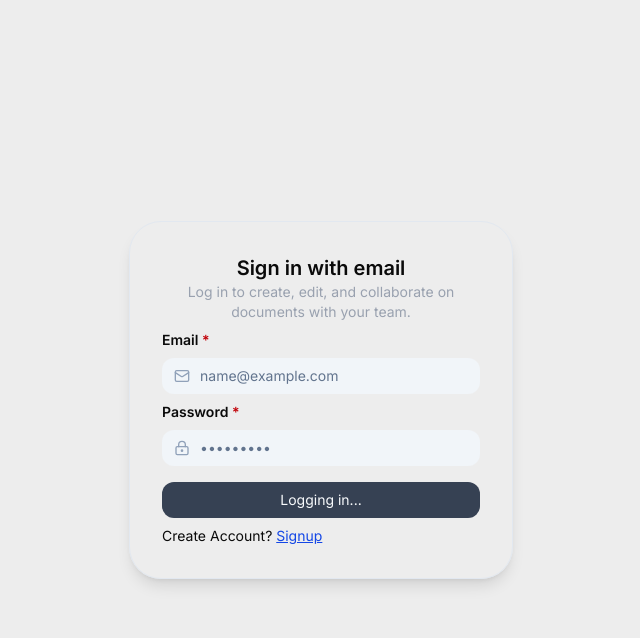
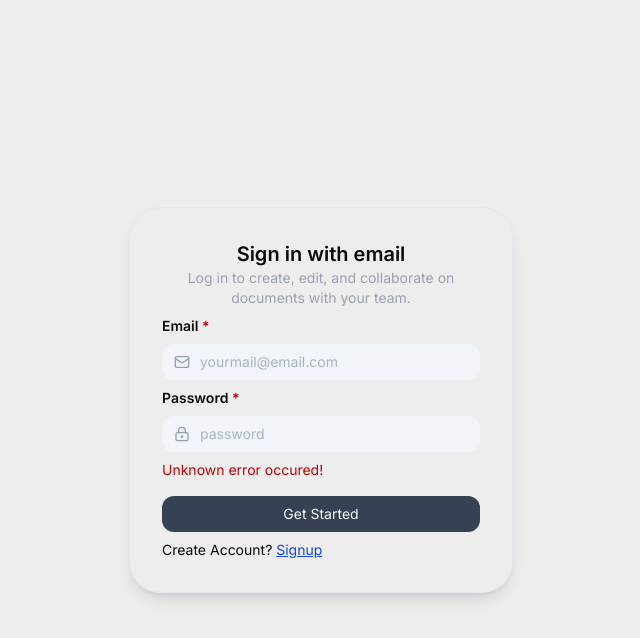
Before and after one commit to lalit6393/web-docs, a Next.js app: page /login in a window 1280 px wide. Both pictures are taken after typing "name@example.com", "Sample123" into the empty fields and a click on the button "Get Started". Shown: the top 638 px of the page, without its empty margins (319-959 px from the left). Built offline with nearby package versions, Linux system fonts and the light colour scheme; no server answers.

Commit message:
fixed/login

```diff
--- a/package.json
+++ b/package.json
@@ -14,12 +14,14 @@
     "@tinymce/tinymce-react": "^6.2.1",
     "framer-motion": "^12.23.12",
     "fs-extra": "^11.3.0",
+    "jose": "^6.0.12",
     "lucide-react": "^0.536.0",
     "next": "15.3.4",
     "react": "^19.0.0",
     "react-dom": "^19.0.0",
     "react-icons": "^5.5.0",
-    "tinymce": "^7.9.1"
+    "tinymce": "^7.9.1",
+    "zod": "^4.0.17"
   },
   "devDependencies": {
     "@eslint/eslintrc": "^3",
--- a/src/app/(auth)/login/page.tsx
+++ b/src/app/(auth)/login/page.tsx
@@ -1,46 +1,15 @@
 'use client'
-import { useNavigationTransition } from "@/app/context/loading/loadingLink";
+import { login } from "@/app/actions/auth";
 import Link from "@/modules/link/Link";
 import { LockKeyhole, Mail } from "lucide-react";
-import React, { useState } from 'react'
+import React, { useActionState } from 'react'
 
 const Login = () => {
-
-    const { navigate } = useNavigationTransition();
-    const [error, setError] = useState<string | null>(null);
-    const [loading, setLoading] = useState<boolean>(false);
-
-    const handleSubmit = async (e: React.FormEvent<HTMLFormElement>) => {
-        e.preventDefault();
-        setLoading(true);
-        setError(null);
-        const formData = new FormData(e.currentTarget);
-        const username = String(formData.get('username') || '').trim();
-        const password = String(formData.get('password') || '').trim();
-
-        if (!username || !password) {
-            setLoading(false);
-            return setError('Please fill all required fields!');
-        }
-
-        const res = await fetch(`/api/auth/login`, {
-            method: 'POST',
-            headers: {
-                'Content-Type': 'application/json',
-            },
-            body: JSON.stringify({ username, password }),
-        });
-
-        const data = await res.json();
-        setLoading(false);
-        if (data.err) return setError(data.err);
-
-        navigate('/documents');
-    }
+    const [state, action, pending] = useActionState(login, undefined);
 
     return (
         <div className='flex h-screen items-center w-full justify-center'>
-            <form onSubmit={handleSubmit} className='w-[24rem] flex flex-col p-8 border shadow-lg border-slate-200 rounded-4xl box-border gap-2'>
+            <form action={action} className='w-[24rem] flex flex-col p-8 border shadow-lg border-slate-200 rounded-4xl box-border gap-2'>
                 <div className="flex flex-col justify-center items-center">
                     <h1 className="text-xl font-semibold">Sign in with email</h1>
                     <p className="text-sm text-gray-400 text-center">Log in to create, edit, and collaborate on documents with your team.</p>
@@ -51,7 +20,7 @@ const Login = () => {
                         <Mail className="absolute text-slate-400 w-4 h-full left-3 top-0 bottom-0" />
                         <input
                             className='text-sm w-full text-slate-500 bg-slate-100 px-2 py-[6px] pl-9 border-2 border-transparent rounded-xl focus:border-transparent focus:outline-none focus:ring-2 focus:ring-gray-700'
-                            type='text'
+                            type='email'
                             name='username'
                             id='username'
                             placeholder='yourmail@email.com'
@@ -75,9 +44,9 @@ const Login = () => {
                     </div>
                 </div>
                 {
-                    error && <p className='text-red-700 text-sm'>{error}</p>
+                    state?.error && <p className='text-red-700 text-sm'>{state.error}</p>
                 }
-                <button className='py-2 px-4 mt-2 bg-gray-700 text-sm text-slate-50 rounded-xl hover:bg-gray-900 cursor-pointer' type='submit'>{loading ? 'Logging in...' : 'Get Started'}</button>
+                <button className='py-2 px-4 mt-2 bg-gray-700 text-sm text-slate-50 rounded-xl hover:bg-gray-900 cursor-pointer' type='submit'>{pending ? 'Logging in...' : 'Get Started'}</button>
                 <p className='text-sm'>Create Account? <Link href='/signup' className='text-blue-700 underline'>Signup</Link></p>
             </form>
         </div>
--- /dev/null
+++ b/src/app/actions/auth.ts
@@ -0,0 +1,51 @@
+'use server'
+import { redirect } from "next/navigation";
+import { cookies } from "next/headers";
+
+export type LoginFormState = {
+    error?: string;
+} | undefined;
+
+export async function login(
+    _state: LoginFormState,
+    formData: FormData
+): Promise<LoginFormState> {
+    const username = String(formData.get('username')).trim();
+    const password = String(formData.get('password')).trim();
+
+    if (!username) {
+        return {
+            error: 'Email not found.'
+        }
+    } else if (!password) {
+        return {
+            error: 'Password not found.'
+        }
+    }
+
+    const baseUrl = process.env.NEXT_PUBLIC_BASE_URL || 'http://localhost:3000';
+
+    try {
+        const res = await fetch(`${baseUrl}/login`, {
+            method: 'POST',
+            headers: {
+                'Content-Type': 'application/json',
+            },
+            body: JSON.stringify({ email: username, password }),
+        });
+
+        const data = await res.json();
+        if (data.err) {
+            return {
+                error: data.err
+            }
+        }
+        const cookieStore = await cookies();
+        cookieStore.set("token", data.token, { maxAge: 24 * 60 * 60, httpOnly: true, path: '/' });
+    } catch (_err) {
+        return {
+            error: 'Unknown error occured!'
+        }
+    }
+    redirect('/documents');
+}
--- a/src/app/api/auth/login/login.ts
+++ /dev/null
@@ -1,31 +0,0 @@
-import { cookies } from "next/headers";
-
-export async function login(formData: any) {
-
-    const cookieStore = await cookies();
-
-    const body = {
-        email: formData.email,
-        password: formData.password
-    };
-    const baseUrl = process.env.NEXT_PUBLIC_BASE_URL || 'http://localhost:3000';
-
-    const res = await fetch(`${baseUrl}/login`, {
-        method: 'POST',
-        headers: {
-            'Content-Type': 'application/json'
-        },
-        body: JSON.stringify(body)
-    });
-
-    const data = await res.json();
-
-    if (!res.ok || data.err) {
-        return data;
-    }
-
-    cookieStore.set("token", data.token, { maxAge: 24 * 60 * 60, httpOnly: true, path: '/' });
-
-    return data;
-
-}
--- a/src/app/api/auth/login/route.ts
+++ /dev/null
@@ -1,18 +0,0 @@
-import { login } from "./login";
-
-export async function POST(req: Request) {
-    try {
-
-        const data = await req.json();
-        const response = await login(
-            {
-                email: data.username,
-                password: data.password
-            });
-
-        return Response.json(response)
-
-    } catch (_error) {
-        return new Response('Internal Server Error', { status: 500 });
-    }
-}
--- a/src/middleware.ts
+++ b/src/middleware.ts
@@ -1,11 +1,12 @@
+import { cookies } from "next/headers";
 import { NextResponse } from "next/server";
 import type { NextRequest } from "next/server";
 
 // Example of default export
 export default async function middleware(request: NextRequest) {
-  const token = request.cookies.get('token') || '';
+  // console.log("token= ",request.cookies.get('token')?.value);
 
-  if(!token) console.log("token not found");
+  const token = (await cookies()).get('token')?.value
 
   if (!token && request.nextUrl.pathname.startsWith('/documents'))
     return NextResponse.redirect(new URL('/login', request.url));
```
Also changed, not shown: 1 other file (tests, documents, lock files or other folders).
